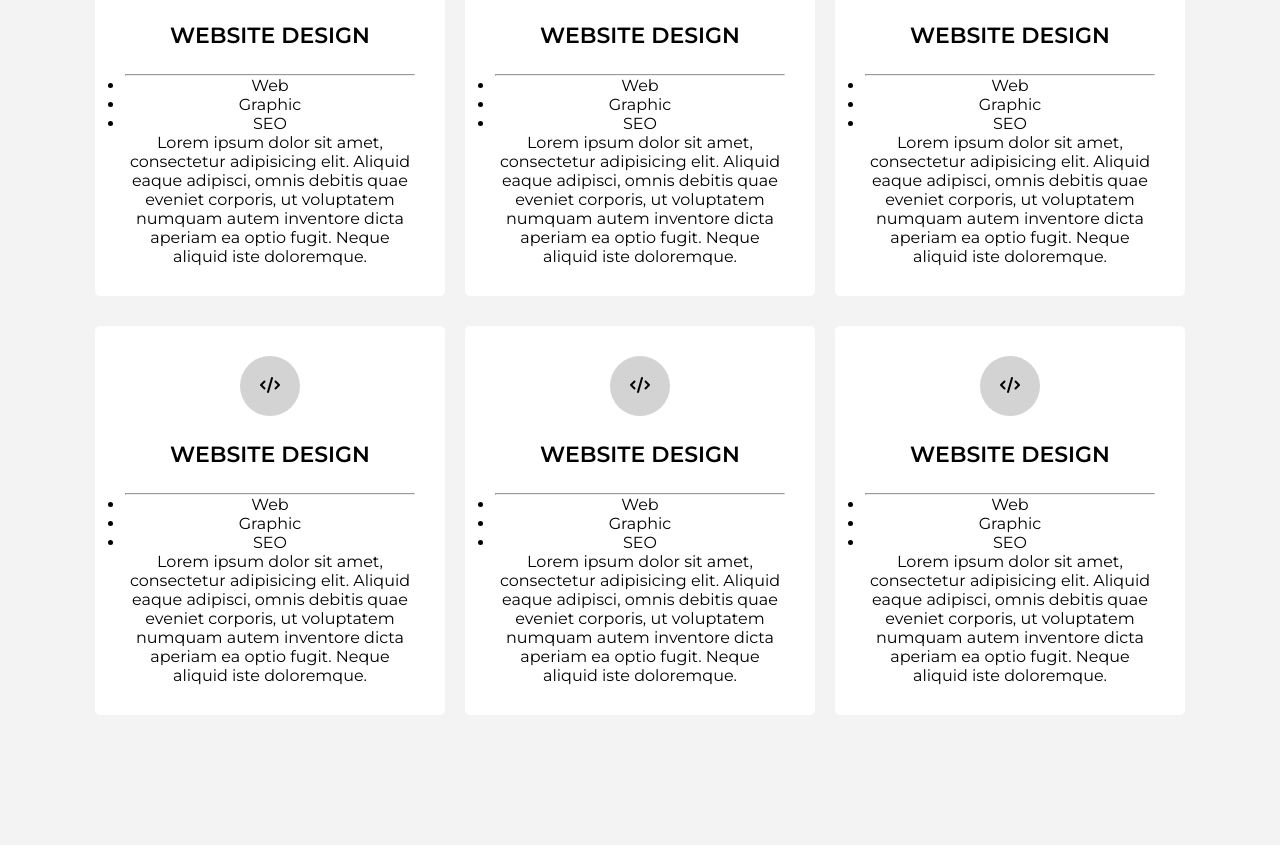
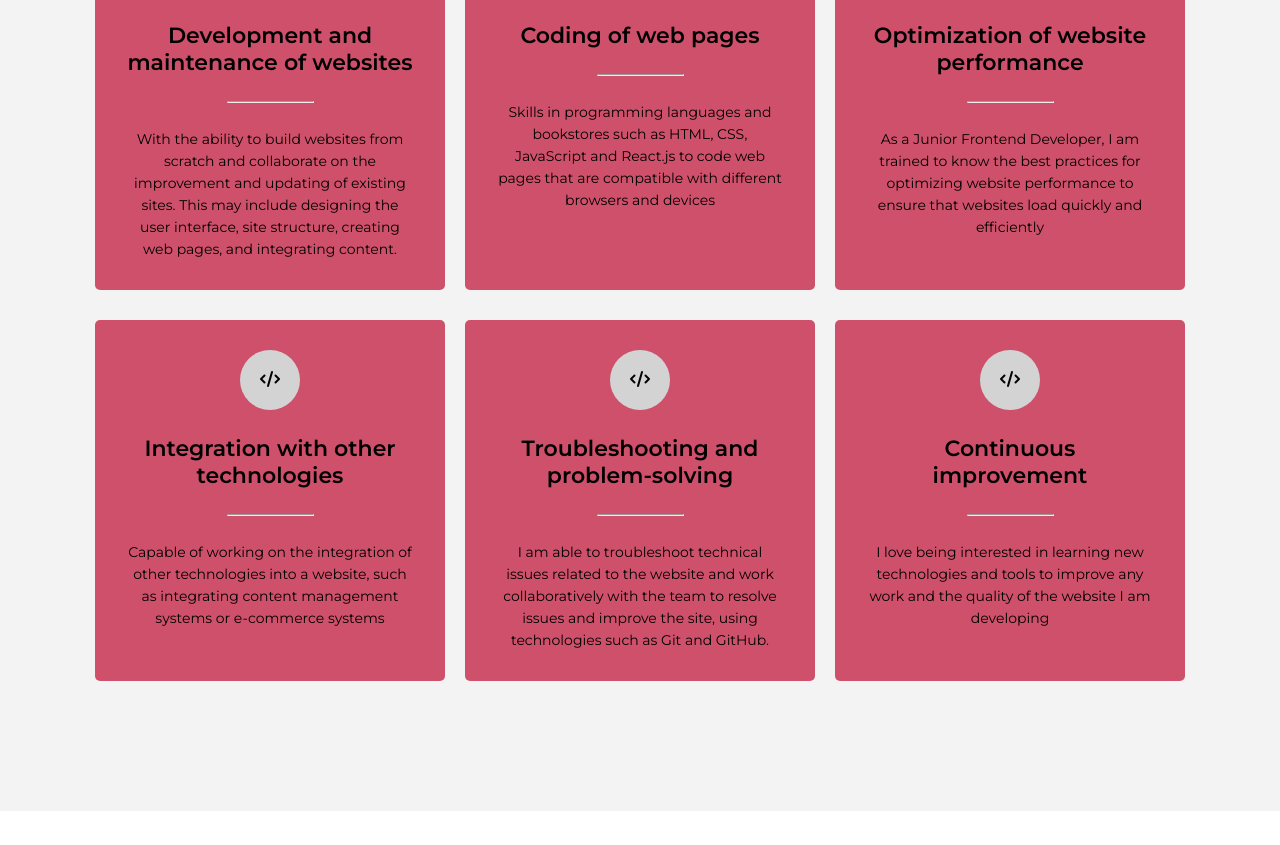
Before and after one commit to vicdan7/portafolio, a plain HTML site: page index.html in a window 1280 px wide. Shown: the part 1782-2627 px from the top of the page. After the commit the page ends 2593 px from the top, so only its background shows below. Drawn offline with Linux system fonts and the light colour scheme.

Commit message:
services

```diff
--- a/assets/styles.css
+++ b/assets/styles.css
@@ -200,7 +200,7 @@ html{
 }
 #services .file .service{
     max-width: 350px;
-    background-color: #fff;
+    background-color: #cf506a;
     padding: 30px;
     margin: 0 5px;
     border-radius: 5px;
@@ -222,3 +222,19 @@ html{
     padding: 20px;
     margin-bottom: 25px;
 }
+#services .file .service hr{
+    width: 30%;
+    margin: auto;
+    color: #000;
+    margin-bottom: 25px;
+}
+#services .file .service ul{
+    list-style: none;
+    display: flex;
+    justify-content: space-between;
+    margin-bottom: 10px;
+}
+#services .file .service p{
+    font-size: 14px;
+    line-height: 22px;
+}
--- a/index.html
+++ b/index.html
@@ -72,83 +72,61 @@
         <div class="file">
             <div class="service">
                 <span class="icon"><i class="fa-solid fa-code"></i></span>
-                <h4>WEBSITE DESIGN</h4>
+                <h4>Development and maintenance of websites</h4>
+
                 <hr>
-                <ul class="services-tag">
-                    <li>Web</li>
-                    <li>Graphic</li>
-                    <li>SEO</li>
-                </ul>
-                <p>Lorem ipsum dolor sit amet, consectetur adipisicing elit. Aliquid eaque adipisci,
-                 omnis debitis quae eveniet corporis, ut voluptatem numquam autem inventore dicta
-                 aperiam ea optio fugit. Neque aliquid iste doloremque.</p>
+
+                <p>With the ability to build websites from scratch and collaborate on the improvement
+                 and updating of existing sites. This may include designing the user interface,
+                 site structure, creating web pages, and integrating content.</p>
             </div>
             <div class="service">
-                <span class="icon"><i class="fa-solid fa-code"></i></span>
-                <h4>WEBSITE DESIGN</h4>
+                <span class="icon"><i class="fa-solid fa-file-code"></i></span>
+                <h4>Coding of web pages</h4>
+
                 <hr>
-                <ul class="services-tag">
-                    <li>Web</li>
-                    <li>Graphic</li>
-                    <li>SEO</li>
-                </ul>
-                <p>Lorem ipsum dolor sit amet, consectetur adipisicing elit. Aliquid eaque adipisci,
-                 omnis debitis quae eveniet corporis, ut voluptatem numquam autem inventore dicta
-                 aperiam ea optio fugit. Neque aliquid iste doloremque.</p>
+
+                <p>Skills in programming languages and bookstores such as HTML, CSS, JavaScript and React.js
+                 to code web pages that are compatible with different browsers and devices</p>
             </div>
             <div class="service">
-                <span class="icon"><i class="fa-solid fa-code"></i></span>
-                <h4>WEBSITE DESIGN</h4>
+                <span class="icon"><i class="fa-brands fa-connectdevelop"></i></span>
+                <h4>Optimization of website performance</h4>
+
                 <hr>
-                <ul class="services-tag">
-                    <li>Web</li>
-                    <li>Graphic</li>
-                    <li>SEO</li>
-                </ul>
-                <p>Lorem ipsum dolor sit amet, consectetur adipisicing elit. Aliquid eaque adipisci,
-                 omnis debitis quae eveniet corporis, ut voluptatem numquam autem inventore dicta
-                 aperiam ea optio fugit. Neque aliquid iste doloremque.</p>
+
+                <p>As a Junior Frontend Developer, I am trained to know the best practices for
+                 optimizing website performance to ensure that websites load quickly and efficiently</p>
             </div>
         </div>
         <div class="file">
             <div class="service">
                 <span class="icon"><i class="fa-solid fa-code"></i></span>
-                <h4>WEBSITE DESIGN</h4>
+                <h4>Integration with other technologies</h4>
+
                 <hr>
-                <ul class="services-tag">
-                    <li>Web</li>
-                    <li>Graphic</li>
-                    <li>SEO</li>
-                </ul>
-                <p>Lorem ipsum dolor sit amet, consectetur adipisicing elit. Aliquid eaque adipisci,
-                 omnis debitis quae eveniet corporis, ut voluptatem numquam autem inventore dicta
-                 aperiam ea optio fugit. Neque aliquid iste doloremque.</p>
+
+                <p>Capable of working on the integration of other technologies into a website,
+                 such as integrating content management systems or e-commerce systems</p>
             </div>
             <div class="service">
                 <span class="icon"><i class="fa-solid fa-code"></i></span>
-                <h4>WEBSITE DESIGN</h4>
+                <h4>Troubleshooting and problem-solving</h4>
+
                 <hr>
-                <ul class="services-tag">
-                    <li>Web</li>
-                    <li>Graphic</li>
-                    <li>SEO</li>
-                </ul>
-                <p>Lorem ipsum dolor sit amet, consectetur adipisicing elit. Aliquid eaque adipisci,
-                 omnis debitis quae eveniet corporis, ut voluptatem numquam autem inventore dicta
-                 aperiam ea optio fugit. Neque aliquid iste doloremque.</p>
+
+                <p>I am able to troubleshoot technical issues related to the website and work
+                 collaboratively with the team to resolve issues and improve the site,
+                 using technologies such as Git and GitHub.</p>
             </div>
             <div class="service">
                 <span class="icon"><i class="fa-solid fa-code"></i></span>
-                <h4>WEBSITE DESIGN</h4>
+                <h4>Continuous improvement</h4>
+
                 <hr>
-                <ul class="services-tag">
-                    <li>Web</li>
-                    <li>Graphic</li>
-                    <li>SEO</li>
-                </ul>
-                <p>Lorem ipsum dolor sit amet, consectetur adipisicing elit. Aliquid eaque adipisci,
-                 omnis debitis quae eveniet corporis, ut voluptatem numquam autem inventore dicta
-                 aperiam ea optio fugit. Neque aliquid iste doloremque.</p>
+
+                <p>I love being interested in learning new technologies and tools to improve
+                 any work and the quality of the website I am developing</p>
             </div>
         </div>
     </section>
```
